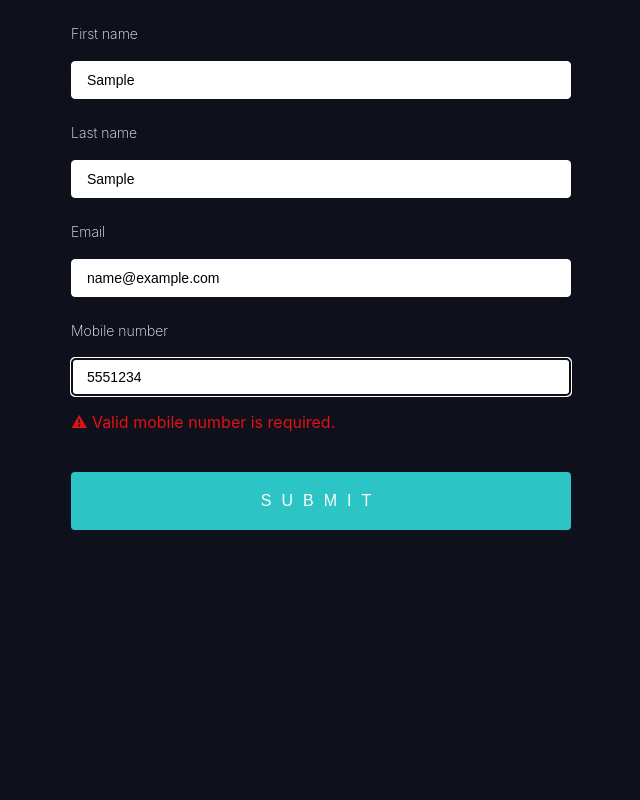
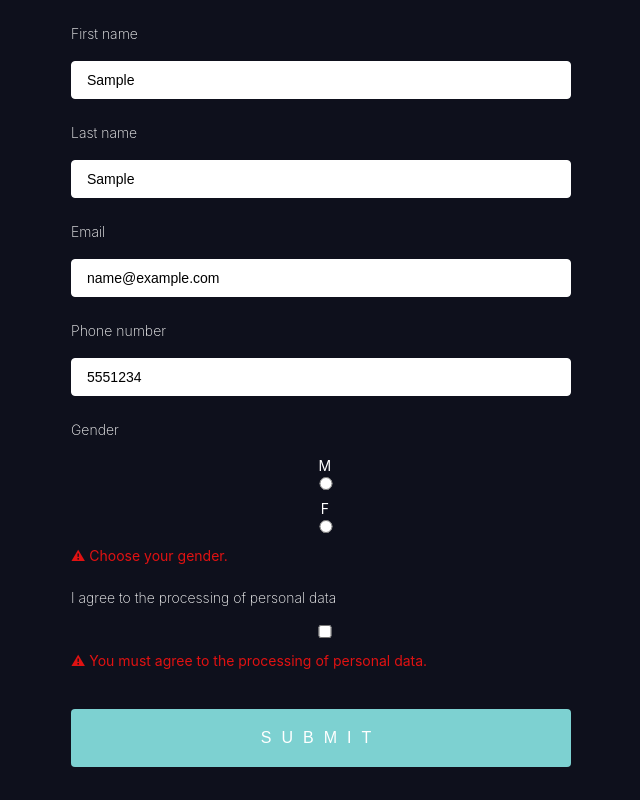
Before and after one commit to VladimirWork/web-ui-playground, a React (Create React App) app: page / in a window 1280 px wide. Both pictures are taken after typing "Sample", "Sample", "name@example.com", "5551234" into the empty fields and a click on the input "submit". Shown: the whole page, without its empty margins (319-959 px from the left). Built offline with nearby package versions, Linux system fonts and the light colour scheme.

Commit message:
add new fields and update validation
Signed-off-by: vladimir.shishkin <vladimir.shishkin@evernym.com>

```diff
--- a/public/index.html
+++ b/public/index.html
@@ -24,7 +24,7 @@
       work correctly both with client-side routing and a non-root public URL.
       Learn how to configure a non-root public URL by running `npm run build`.
     -->
-    <title>React App</title>
+    <title>Web UI Playground</title>
   </head>
   <body>
     <noscript>You need to enable JavaScript to run this app.</noscript>
--- a/src/App.css
+++ b/src/App.css
@@ -26,6 +26,13 @@ h1 {
 
 p {
   color: #e01212;
+  text-align: left;
+}
+
+div {
+  color: #ffffff;
+  text-align: center;
+  font-size: 14px;
 }
 
 p::before {
@@ -56,7 +63,7 @@ label {
 }
 
 input[type="submit"] {
-  background: #2cc4c4;
+  background: #7dd1d1;
   color: white;
   text-transform: uppercase;
   border: none;
--- a/src/App.js
+++ b/src/App.js
@@ -40,18 +40,47 @@ const App = () => {
       />
       {errors.Email && <p>Valid email is required.</p>}
 
-      <label>Mobile number</label>
+      <label>Phone number</label>
       <input
         type="tel"
-        name="mobilenumber"
+        name="phonenumber"
         id="4"
-        {...register("MobileNumber", {
+        {...register("PhoneNumber", {
           required: true,
           maxLength: 12,
-          minLength: 8
+          minLength: 7,
+          pattern: /^\d+$/
         })}
       />
-      {errors.MobileNumber && <p>Valid mobile number is required.</p>}
+      {errors.PhoneNumber && <p>Valid phone number is required.</p>}
+
+      <label>Gender</label>
+        <div>
+          &nbsp;&nbsp;M
+          <input
+          type="radio"
+          value="Male"
+          {...register("Gender", { required: true })}
+          />
+        </div>
+        <div>
+          &nbsp;&nbsp;F
+          <input
+          type="radio"
+          value="Female"
+          {...register("Gender", { required: true })}
+          />
+        </div>
+      {errors.Gender && <p>Choose your gender.</p>}
+
+      <label>I agree to the processing of personal data</label>
+      <input
+        type="checkbox"
+        name="agreement"
+        id="5"
+        {...register("Agreement", { required: true })}
+      />
+      {errors.Agreement && <p>You must agree to the processing of personal data.</p>}
 
       <input type="submit" value="submit" name="submitbutton" id="99" />
     </form>
```
